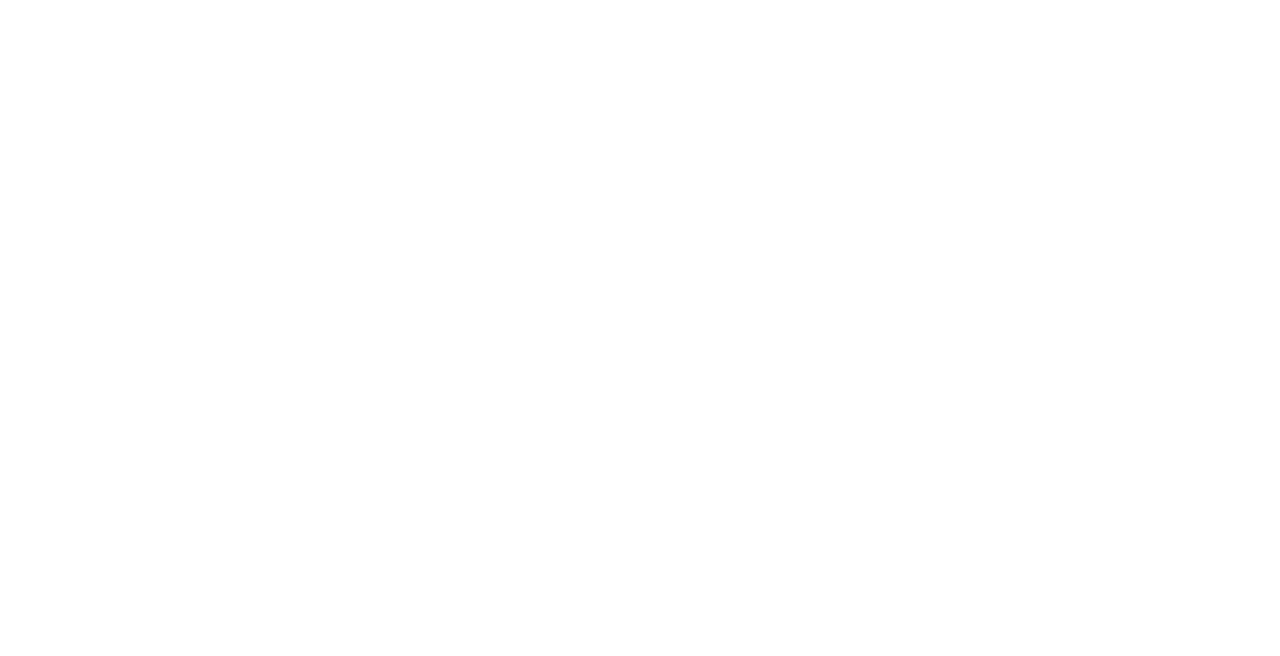
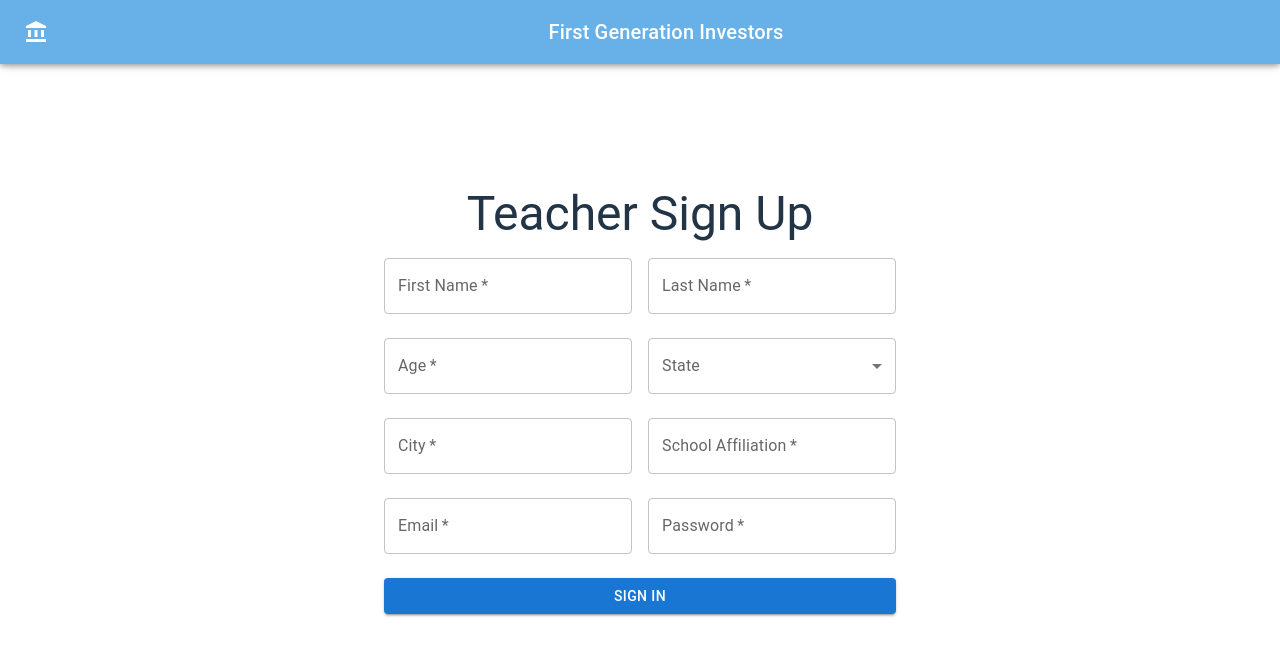
Before and after one commit to cfgjc24/Team-4, a React (Vite) app in the folder frontend/: page /teacher-signup in a window 1280 px wide. Before the commit this address had no page. Shown: the top 656 px of the page. Built offline with nearby package versions, Linux system fonts and the light colour scheme.

Commit message:
addedd teacher signup

```diff
--- a/frontend/src/App.jsx
+++ b/frontend/src/App.jsx
@@ -3,6 +3,7 @@
 import './App.css'
 import StudentSignIn from './pages/StudentSignIn';
 import TutorSignIn from './pages/TutorSignIn';
+import TeacherSignIn from './pages/TeacherSignIn';
 
 
 function App() {
@@ -15,8 +16,8 @@
          {/* <Route path="/create-account" element={<CreateAccount/>} />  */}
           {/* <Route path="/student-signup" element={<StudentSignIn/>} />  */}
            <Route path = "/tutor-signup" element={<TutorSignIn/>} />
-         {/* <Route path = "/teacher-signup" element={<TeacherSignIn/>} />
-          <Route path = "/admin-signup" element={<AdminSignIn/>} />
+         <Route path = "/teacher-signup" element={<TeacherSignIn/>} />
+         {/* <Route path = "/admin-signup" element={<AdminSignIn/>} />
           <Route path = "/student-dashboard" element={<StudentDashboard/>} />
           <Route path = "/tutor-dashboard" element={<TutorDashboard/>} />
           <Route path = "/admin-dashboard" element={<AdminDashboard/>} />  */}
--- a/frontend/src/pages/StudentSignIn.jsx
+++ b/frontend/src/pages/StudentSignIn.jsx
@@ -4,6 +4,7 @@
 import CloudUploadIcon from '@mui/icons-material/CloudUpload';
 import { styled } from '@mui/material/styles';
 import { useNavigate } from 'react-router-dom';
+import { Typography } from '@mui/material';
 
 function StudentSignIn() {
   const VisuallyHiddenInput = styled('input')({
@@ -45,7 +46,7 @@
   return (
     <div>
       <Header />
-      <h1>Student Sign Up</h1>
+      <Typography variant='h3' marginBottom={2}>Student Sign Up</Typography>
       <Box sx={{ display: 'flex', flexDirection: 'column', gap: 3 }}>
 
         <Box sx={{ display: 'flex', gap: 2 }}>
--- a/frontend/src/pages/TeacherSignIn.jsx
+++ b/frontend/src/pages/TeacherSignIn.jsx
@@ -0,0 +1,133 @@
+import React from 'react';
+import { Box, Button, FormControl, InputLabel, MenuItem, Select, TextField, Typography } from '@mui/material';
+import Header from '../components/header';
+
+
+function TeacherSignIn() {
+    const handleSubmit = async (event) => {
+        e.preventDefault();
+        // Handle form submission logic
+
+    };
+    const states = [
+        'AL', 'AK', 'AZ', 'AR', 'CA', 'CO', 'CT', 'DE', 'FL', 'GA', 'HI', 'ID',
+        'IL', 'IN', 'IA', 'KS', 'KY', 'LA', 'ME', 'MD', 'MA', 'MI', 'MN', 'MS',
+        'MO', 'MT', 'NE', 'NV', 'NH', 'NJ', 'NM', 'NY', 'NC', 'ND', 'OH', 'OK',
+        'OR', 'PA', 'RI', 'SC', 'SD', 'TN', 'TX', 'UT', 'VT', 'VA', 'WA', 'WV',
+        'WI', 'WY'
+      ];
+      const [state, setState] = React.useState('');
+
+
+  const handleStateChange = (event) => {
+    setState(event.target.value);
+  };
+
+
+    return (
+        <div>
+          <Header />
+          <Typography variant='h3' marginBottom={2}>Teacher Sign Up</Typography>
+          <Box sx={{ display: 'flex', flexDirection: 'column', gap: 3 }}>
+
+            <Box sx={{ display: 'flex', gap: 2 }}>
+              <FormControl fullWidth>
+                <TextField
+                  required
+                  id="first-name"
+                  label="First Name"
+                  variant="outlined"
+                />
+              </FormControl>
+              <FormControl fullWidth>
+                <TextField
+                  required
+                  id="last-name"
+                  label="Last Name"
+                  variant="outlined"
+                />
+              </FormControl>
+            </Box>
+
+
+            <Box sx={{ display: 'flex', gap: 2 }}>
+              <FormControl fullWidth>
+                <TextField
+                  required
+                  id="age"
+                  label="Age"
+                  type="number"
+                  variant="outlined"
+                />
+              </FormControl>
+              <FormControl fullWidth>
+                <InputLabel id="state-label">State</InputLabel>
+                <Select
+                  required
+                  labelId="state-label"
+                  id="state"
+                  value={state}
+                  onChange={handleStateChange}
+                  label="State"
+                  variant="outlined"
+                >
+                  {states.map((state) => (
+                    <MenuItem key={state} value={state}>
+                      {state}
+                    </MenuItem>
+                  ))}
+                </Select>
+              </FormControl>
+            </Box>
+
+            <Box sx={{ display: 'flex', gap: 2 }}>
+              <FormControl fullWidth>
+                <TextField
+                  required
+                  id="city"
+                  label="City"
+                  variant="outlined"
+                />
+              </FormControl>
+              <FormControl fullWidth>
+                <TextField
+                  required
+                  id="high-school"
+                  label="School Affiliation"
+                  variant="outlined"
+                />
+              </FormControl>
+            </Box>
+
+            <Box sx={{ display: 'flex', gap: 2 }}>
+              <FormControl fullWidth>
+                <TextField
+                  required
+                  id="email"
+                  label="Email"
+                  type="email"
+                  variant="outlined"
+                />
+              </FormControl>
+              <FormControl fullWidth>
+                <TextField
+                  required
+                  id="password"
+                  label="Password"
+                  type="password"
+                  variant="outlined"
+                />
+              </FormControl>
+            </Box>
+
+            <Button variant="contained" color="primary" onClick={handleSubmit}>
+              Sign In
+            </Button>
+
+          </Box>
+        </div>
+      );
+}
+
+
+export default TeacherSignIn;
--- a/frontend/src/pages/TutorSignIn.jsx
+++ b/frontend/src/pages/TutorSignIn.jsx
@@ -1,6 +1,7 @@
 import React from 'react';
 import Header from '../components/header';
 import { FormControl, TextField, Box, Button, Select, MenuItem, InputLabel, IconButton } from '@mui/material';
+import Typography from '@mui/material';
 import CloudUploadIcon from '@mui/icons-material/CloudUpload';
 import { styled } from '@mui/system';
 import { DateTimePicker } from '@mui/x-date-pickers/DateTimePicker';
@@ -15,6 +16,7 @@
 
 
 function TutorSignIn() {
+
     const VisuallyHiddenInput = styled('input')({
         clip: 'rect(0 0 0 0)',
         clipPath: 'inset(50%)',
@@ -72,7 +74,7 @@
     return (
         <div>
           <Header />
-          <h1>Tutor Sign Up</h1>
+          <Typography variant='h3' marginBottom={2}> Tutor Sign Up </Typography>
           <Box sx={{ display: 'flex', flexDirection: 'column', gap: 3 }}>
 
             <Box sx={{ display: 'flex', gap: 2 }}>
@@ -258,7 +260,7 @@
             </Box>
 
             <Button variant="contained" color="primary" onClick={handleSubmit}>
-              Sign In
+              Sign Up
             </Button>
 
           </Box>
```
